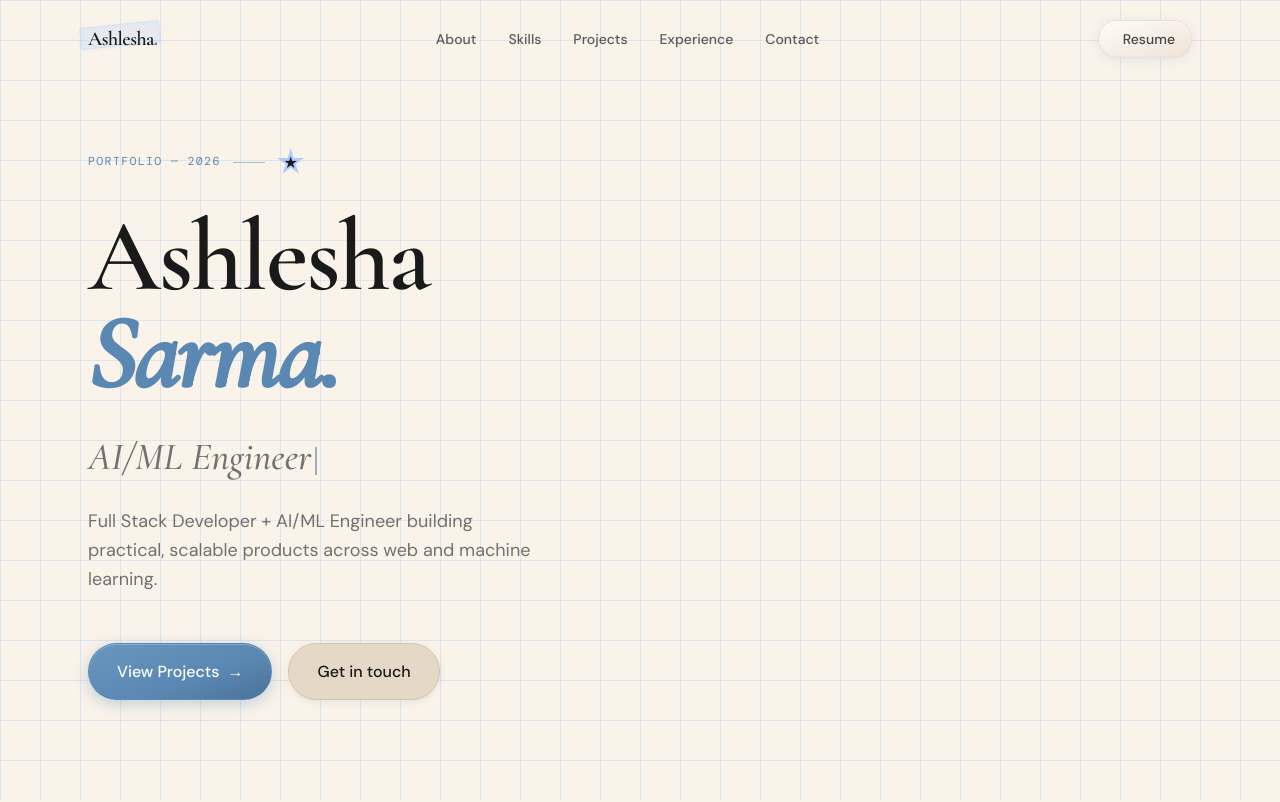
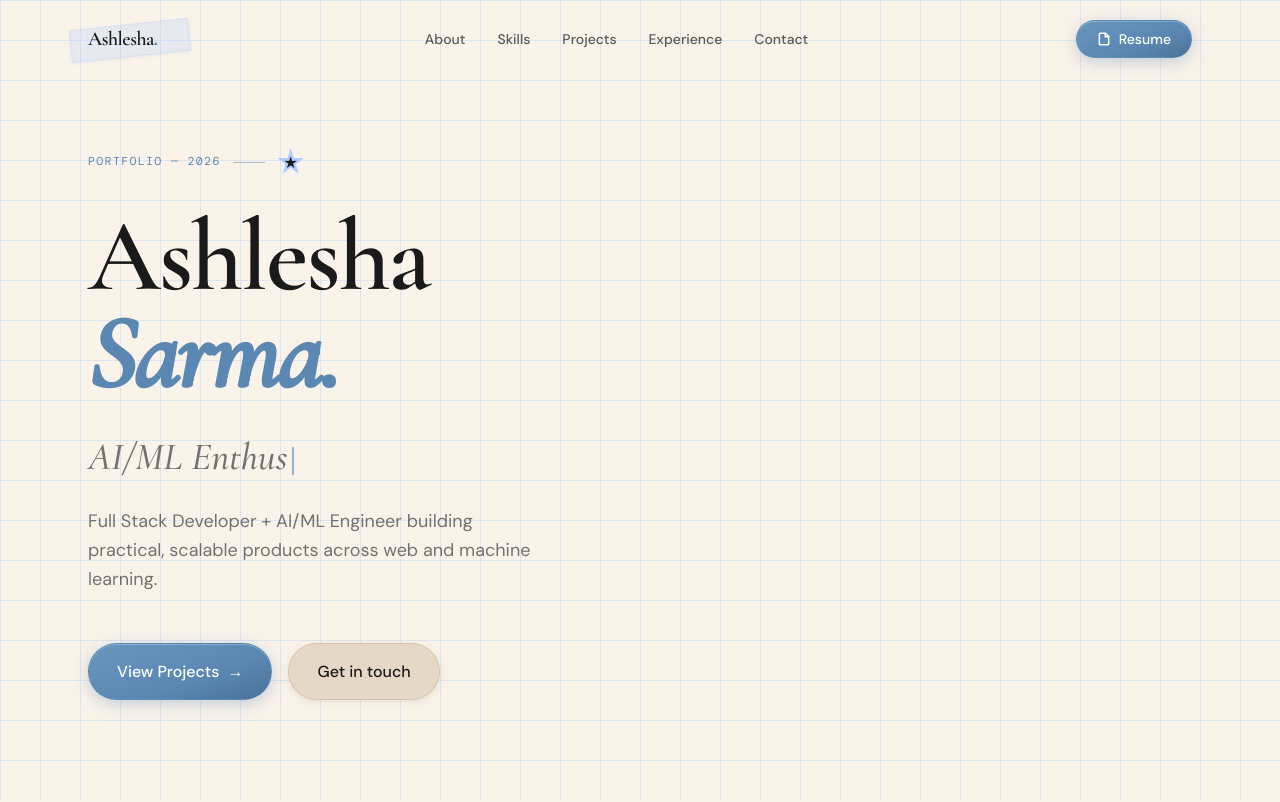
Before and after one commit to ashlesha-sarma/portfolio, a Next.js app: page / in a window 1280 px wide. Shown: the top 802 px of the page. Built offline with nearby package versions, Linux system fonts and the light colour scheme; a web font is replaced by a local one.

Commit message:
fix typewriter text

```diff
--- a/app/globals.css
+++ b/app/globals.css
@@ -251,8 +251,8 @@ body {
 /* ── TAPE STRIP ── */
 .tape {
   position: absolute;
-  height: 22px;
-  width: 80px;
+  height: 33px;
+  width: 120px;
   background: rgba(175, 203, 255, 0.38);
   border: 1px solid rgba(175, 203, 255, 0.5);
   border-radius: 2px;
@@ -264,7 +264,7 @@ body {
 .tape::before {
   content: '';
   position: absolute;
-  inset: 2px;
+  inset: 3px;
   background: repeating-linear-gradient(
     90deg,
     transparent,
@@ -276,9 +276,10 @@ body {
 }
 
 .tape-sm {
-  height: 18px;
-  width: 56px;
+  height: 27px;
+  width: 84px;
 }
+
 
 /* ── FOLDER UI ── */
 .folder-card {
--- a/components/Navbar.tsx
+++ b/components/Navbar.tsx
@@ -61,9 +61,24 @@ export default function Navbar() {
             href="/resume.pdf"
             target="_blank"
             rel="noopener noreferrer"
-            className="glass-btn inline-flex items-center gap-2 px-4 py-2 rounded-full text-sm font-medium text-ink/80 hover:text-ink"
+            className="btn-primary inline-flex items-center gap-2 px-5 py-2 rounded-full text-sm font-medium"
           >
-            <span className="label-mono text-xs"></span> Resume
+            <svg
+              xmlns="http://www.w3.org/2000/svg"
+              width="14"
+              height="14"
+              viewBox="0 0 24 24"
+              fill="none"
+              stroke="currentColor"
+              strokeWidth="2.5"
+              strokeLinecap="round"
+              strokeLinejoin="round"
+              className="drop-shadow-sm"
+            >
+              <path d="M14.5 2H6a2 2 0 0 0-2 2v16a2 2 0 0 0 2 2h12a2 2 0 0 0 2-2V7.5L14.5 2z" />
+              <polyline points="14 2 14 8 20 8" />
+            </svg>
+            Resume
           </a>
         </div>
 
@@ -99,11 +114,25 @@ export default function Navbar() {
             <li>
               <a
                 href="/resume.pdf"
-                className="inline-flex glass-btn items-center gap-2 px-4 py-2 rounded-full text-sm font-medium text-ink/80"
+                className="btn-primary inline-flex items-center gap-2 px-5 py-2.5 rounded-full text-sm font-medium w-full justify-center"
                 target="_blank"
                 rel="noopener noreferrer"
               >
-                ↓ Resume
+                <svg
+                  xmlns="http://www.w3.org/2000/svg"
+                  width="14"
+                  height="14"
+                  viewBox="0 0 24 24"
+                  fill="none"
+                  stroke="currentColor"
+                  strokeWidth="2.5"
+                  strokeLinecap="round"
+                  strokeLinejoin="round"
+                >
+                  <path d="M14.5 2H6a2 2 0 0 0-2 2v16a2 2 0 0 0 2 2h12a2 2 0 0 0 2-2V7.5L14.5 2z" />
+                  <polyline points="14 2 14 8 20 8" />
+                </svg>
+                Resume
               </a>
             </li>
           </ul>
--- a/components/sections/Contact.tsx
+++ b/components/sections/Contact.tsx
@@ -107,7 +107,15 @@ export default function Contact() {
               aria-hidden
             />
 
-            <div className="paper-card rounded-2xl p-8 pt-10">
+            <div
+              className="rounded-2xl p-8 pt-10"
+              style={{
+                backgroundColor: "#F8F3EA",
+                boxShadow: "0 20px 40px rgba(0,0,0,0.08)",
+                transform: "translateY(-10px)",
+                border: "1px solid rgba(255,255,255,0.6)"
+              }}
+            >
               {status === "success" ? (
                 <div className="text-center py-10">
                   <div className="wax-seal mx-auto mb-5">✓</div>
--- a/components/sections/Hero.tsx
+++ b/components/sections/Hero.tsx
@@ -2,7 +2,7 @@
 
 import { useEffect, useState } from "react";
 
-const roles = ["Full Stack Developer + AI/ML Engineer", "AI/ML Engineer", "Full Stack Developer"];
+const roles = ["Full Stack Developer + AI/ML Enthusiast", "AI/ML Enthusiast", "Full Stack Developer"];
 
 export default function Hero() {
   const [roleIndex, setRoleIndex] = useState(0);
@@ -35,7 +35,7 @@ export default function Hero() {
       {/* Scrapbook element — tape top left */}
       <div
         className="tape z-0"
-        style={{ top: "1.5rem", left: "1rem", transform: "rotate(-6deg)", opacity: 0.7 }}
+        style={{ top: "1.5rem", left: "0.4rem", transform: "rotate(-6deg)", opacity: 0.7 }}
         aria-hidden
       />
 
```
